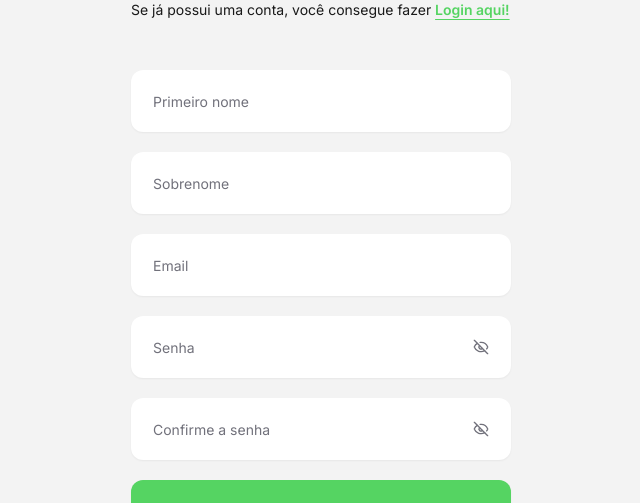
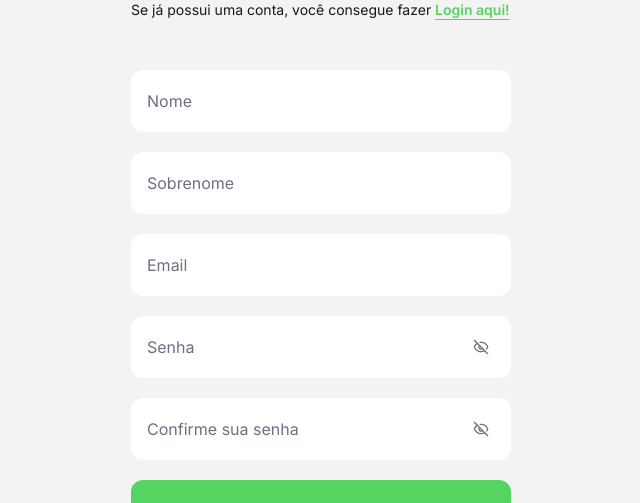
Before and after one commit to jaksondeoliveiramartins/fsc-labs-simple-finance, a Next.js app: page /signup in a window 1280 px wide. Shown: the part 162-665 px from the top of the page, without its empty margins (319-959 px from the left). Built offline with nearby package versions, Linux system fonts and the light colour scheme.

Commit message:
refactor(form): replace inputs with FloatingLabelInput

```diff
--- /dev/null
+++ b/app/_components/FloatingLabelInput.tsx
@@ -0,0 +1,34 @@
+import { FC, InputHTMLAttributes } from "react";
+
+interface FloatingLabelProps extends InputHTMLAttributes<HTMLInputElement> {
+  id: string;
+  label: string;
+}
+
+export const FloatingLabelInput: FC<FloatingLabelProps> = ({
+  id,
+  type,
+  label,
+  required,
+  ...otherProps
+}) => {
+  return (
+    <div className="relative">
+      <input
+        id={id}
+        type={type}
+        required={required}
+        placeholder={label}
+        className="peer h-[62px] w-full rounded-[12px] border-0 bg-white px-4 pt-2 text-black placeholder-transparent transition-all duration-200 focus:border-2 focus:border-[#55D462] focus:ring-0 focus:outline-none"
+        {...otherProps}
+      />
+
+      <label
+        htmlFor={id}
+        className="absolute top-2 left-4 text-[0.625rem] font-normal text-gray-500 transition-all peer-placeholder-shown:top-1/2 peer-placeholder-shown:-translate-y-1/2 peer-placeholder-shown:text-base peer-focus:top-4 peer-focus:text-[0.625rem] peer-focus:font-semibold peer-focus:text-[#55D462] peer-[:not(:placeholder-shown)]:top-2 peer-[:not(:placeholder-shown)]:font-semibold peer-[:not(:placeholder-shown)]:text-[#55D462]"
+      >
+        {label}
+      </label>
+    </div>
+  );
+};
--- a/app/signin/page.tsx
+++ b/app/signin/page.tsx
@@ -5,7 +5,6 @@ import { useRouter } from "next/navigation";
 
 import { OAuthProviders } from "../_components/OAuthProviders";
 import { Button } from "../_lib/components/ui/button";
-import { Input } from "../_lib/components/ui/input";
 import { useAuthContext } from "../_contexts/auth";
 import { useForm } from "react-hook-form";
 import { zodResolver } from "@hookform/resolvers/zod";
@@ -16,6 +15,7 @@ import { Eye, EyeOff } from "lucide-react";
 import { useState, useEffect } from "react";
 
 import ThemeToggleBar from "../_components/ThemeToggle";
+import { FloatingLabelInput } from "../_components/FloatingLabelInput";
 
 type LoginFormData = z.infer<typeof loginFormSchema>;
 
@@ -51,7 +51,7 @@ export default function SignIn() {
   }
 
   return (
-    <main className="flex h-full flex-col items-center space-y-12">
+    <main className="flex h-full flex-col space-y-12">
       <div className="relative space-y-12">
         <ThemeToggleBar />
 
@@ -72,13 +72,13 @@ export default function SignIn() {
       <div className="flex w-full flex-col justify-between space-y-[50px]">
         <form className="space-y-5" onSubmit={handleSubmit(onSubmit)}>
           <div className="relative">
-            <Input
+            <FloatingLabelInput
               id="email"
               type="email"
-              {...register("email")}
-              className="h-[62px] w-full rounded-[12px] border-0 bg-[var(--input)] px-[22px] text-[var(--input-foreground)] focus:border-0 focus:ring-0 focus:outline-none"
-              placeholder="Email"
+              label="Email"
+              {...register("email", { required: true })}
             />
+
             {errors.email && (
               <p className="p-1 text-sm text-[var(--danger)]">
                 {errors.email.message}
@@ -88,22 +88,22 @@ export default function SignIn() {
 
           <div>
             <div className="relative">
-              <Input
+              <FloatingLabelInput
                 id="password"
                 type={showPassword ? "text" : "password"}
-                {...register("password")}
-                className="h-[62px] w-full rounded-[12px] border-0 bg-[var(--input)] px-[22px] text-[var(--input-foreground)] focus:border-0 focus:ring-0 focus:outline-none"
-                placeholder="Senha"
+                label="Senha"
+                {...register("password", { required: true })}
               />
+
               <button
                 type="button"
                 onClick={() => setShowPassword(!showPassword)}
                 className="absolute top-1/2 right-[22px] -translate-y-1/2 text-[var(--muted-foreground)]"
               >
                 {showPassword ? (
-                  <Eye className="h-4 w-4" />
+                  <Eye className="h-4 w-4 cursor-pointer" />
                 ) : (
-                  <EyeOff className="h-4 w-4" />
+                  <EyeOff className="h-4 w-4 cursor-pointer" />
                 )}
               </button>
             </div>
--- a/app/signup/page.tsx
+++ b/app/signup/page.tsx
@@ -6,13 +6,13 @@ import { useEffect, useState } from "react";
 import { useRouter } from "next/navigation";
 import { Eye, EyeOff } from "lucide-react";
 import { useForm } from "react-hook-form";
-import { Input } from "../_lib/components/ui/input";
 import { Button } from "../_lib/components/ui/button";
 import { useAuthContext } from "../_contexts/auth";
 import { zodResolver } from "@hookform/resolvers/zod";
 import { signupFormSchema } from "../_forms/schemas/user";
 import { z } from "zod";
 import ThemeToggleBar from "../_components/ThemeToggle";
+import { FloatingLabelInput } from "../_components/FloatingLabelInput";
 
 type SignUpFormData = z.infer<typeof signupFormSchema>;
 
@@ -85,13 +85,13 @@ export default function SignUp() {
         onSubmit={handleSubmit(onSubmit)}
       >
         <div className="relative">
-          <Input
+          <FloatingLabelInput
             id="firstName"
             type="text"
-            {...register("firstName")}
-            className="h-[62px] w-full rounded-[12px] border-0 bg-[var(--input)] px-[22px] text-[var(--input-foreground)] focus:border-0 focus:ring-0 focus:outline-none"
-            placeholder="Primeiro nome"
+            label="Nome"
+            {...register("firstName", { required: true })}
           />
+
           {errors.firstName && (
             <p className="p-1 text-sm text-[var(--danger)]">
               {errors.firstName.message}
@@ -100,13 +100,13 @@ export default function SignUp() {
         </div>
 
         <div className="relative">
-          <Input
+          <FloatingLabelInput
             id="lastName"
             type="text"
-            {...register("lastName")}
-            className="h-[62px] w-full rounded-[12px] border-0 bg-[var(--input)] px-[22px] text-[var(--input-foreground)] focus:border-0 focus:ring-0 focus:outline-none"
-            placeholder="Sobrenome"
+            label="Sobrenome"
+            {...register("lastName", { required: true })}
           />
+
           {errors.lastName && (
             <p className="p-1 text-sm text-[var(--danger)]">
               {errors.lastName.message}
@@ -115,13 +115,13 @@ export default function SignUp() {
         </div>
 
         <div className="relative">
-          <Input
+          <FloatingLabelInput
             id="email"
             type="email"
-            {...register("email")}
-            className="h-[62px] w-full rounded-[12px] border-0 bg-[var(--input)] px-[22px] text-[var(--input-foreground)] focus:border-0 focus:ring-0 focus:outline-none"
-            placeholder="Email"
+            label="Email"
+            {...register("email", { required: true })}
           />
+
           {errors.email && (
             <p className="p-1 text-sm text-[var(--danger)]">
               {errors.email.message}
@@ -131,22 +131,22 @@ export default function SignUp() {
 
         <div>
           <div className="relative">
-            <Input
+            <FloatingLabelInput
               id="password"
               type={showPassword ? "text" : "password"}
-              {...register("password")}
-              className="h-[62px] w-full rounded-[12px] border-0 bg-[var(--input)] px-[22px] text-[var(--input-foreground)] focus:border-0 focus:ring-0 focus:outline-none"
-              placeholder="Senha"
+              label="Senha"
+              {...register("password", { required: true })}
             />
+
             <button
               type="button"
               onClick={() => setShowPassword(!showPassword)}
               className="absolute top-1/2 right-[22px] -translate-y-1/2 text-[var(--muted-foreground)]"
             >
               {showPassword ? (
-                <Eye className="h-4 w-4" />
+                <Eye className="h-4 w-4 cursor-pointer" />
               ) : (
-                <EyeOff className="h-4 w-4" />
+                <EyeOff className="h-4 w-4 cursor-pointer" />
               )}
             </button>
           </div>
@@ -159,22 +159,22 @@ export default function SignUp() {
 
         <div>
           <div className="relative">
-            <Input
+            <FloatingLabelInput
               id="passwordConfirmation"
               type={showConfirmPassword ? "text" : "password"}
-              {...register("passwordConfirmation")}
-              className="h-[62px] w-full rounded-[12px] border-0 bg-[var(--input)] px-[22px] text-[var(--input-foreground)] focus:border-0 focus:ring-0 focus:outline-none"
-              placeholder="Confirme a senha"
+              label="Confirme sua senha"
+              {...register("passwordConfirmation", { required: true })}
             />
+
             <button
               type="button"
               onClick={() => setShowConfirmPassword(!showConfirmPassword)}
               className="absolute top-1/2 right-[22px] -translate-y-1/2 text-[var(--muted-foreground)]"
             >
               {showConfirmPassword ? (
-                <Eye className="h-4 w-4" />
+                <Eye className="h-4 w-4 cursor-pointer" />
               ) : (
-                <EyeOff className="h-4 w-4" />
+                <EyeOff className="h-4 w-4 cursor-pointer" />
               )}
             </button>
           </div>
```
